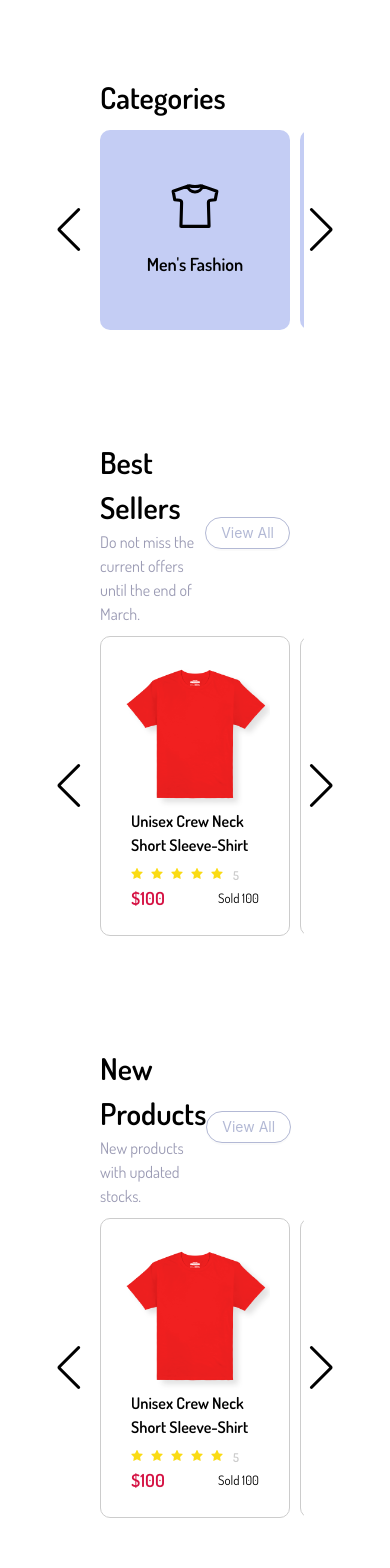
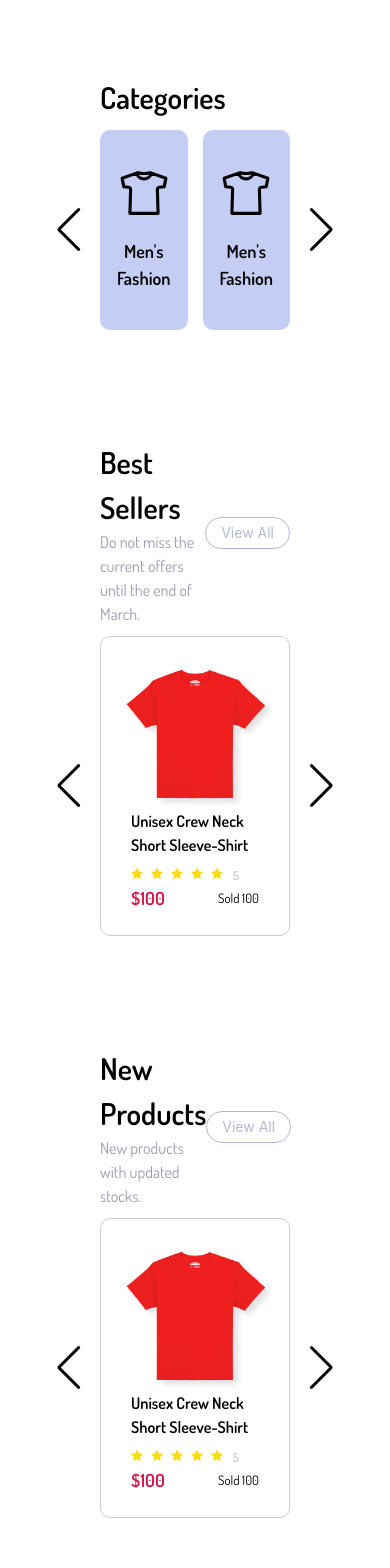
Before and after one commit to NguyenVuBaDuy/SHOPPE_FE, a React (Vite) app: page / in a window 390 px wide. Shown: the part 820-2388 px from the top of the page. Built offline with nearby package versions, Linux system fonts and the light colour scheme; no server answers.

Commit message:
fix: responsive home page

```diff
--- a/src/components/homePage/categoryRatio/categoryRatio.tsx
+++ b/src/components/homePage/categoryRatio/categoryRatio.tsx
@@ -89,19 +89,35 @@ const CategoryRatio = () => {
                 navigation={true}
                 allowTouchMove={false}
                 breakpoints={{
-                    '@0.00': {
+                    0: {
                         slidesPerView: 1,
-                        spaceBetween: 10,
+                        spaceBetween: 100,
                     },
-                    '@0.75': {
+                    320: {
                         slidesPerView: 2,
-                        spaceBetween: 20,
+                        spaceBetween: 15,
                     },
-                    '@1.00': {
+                    640: {
                         slidesPerView: 3,
-                        spaceBetween: 40,
+                        spaceBetween: 15,
                     },
-                    '@1.50': {
+                    700: {
+                        slidesPerView: 4,
+                        spaceBetween: 30,
+                    },
+                    980: {
+                        slidesPerView: 5,
+                        spaceBetween: 30,
+                    },
+                    1200: {
+                        slidesPerView: 6,
+                        spaceBetween: 30,
+                    },
+                    1300: {
+                        slidesPerView: 7,
+                        spaceBetween: 30,
+                    },
+                    1440: {
                         slidesPerView: 9,
                         spaceBetween: 15,
                     },
--- a/src/components/homePage/listProducts/listProducts.tsx
+++ b/src/components/homePage/listProducts/listProducts.tsx
@@ -91,20 +91,28 @@ const ListProducts = () => {
                 navigation={true}
                 allowTouchMove={false}
                 breakpoints={{
-                    '@0.00': {
+                    0: {
                         slidesPerView: 1,
-                        spaceBetween: 10,
+                        spaceBetween: 20,
                     },
-                    '@0.75': {
+                    750: {
                         slidesPerView: 2,
                         spaceBetween: 20,
                     },
-                    '@1.00': {
+                    1000: {
                         slidesPerView: 3,
                         spaceBetween: 40,
                     },
-                    '@1.50': {
-                        slidesPerView: 7,
+                    1200: {
+                        slidesPerView: 4,
+                        spaceBetween: 15,
+                    },
+                    1400: {
+                        slidesPerView: 5,
+                        spaceBetween: 15,
+                    },
+                    1600: {
+                        slidesPerView: 6,
                         spaceBetween: 15,
                     },
                 }}
```
